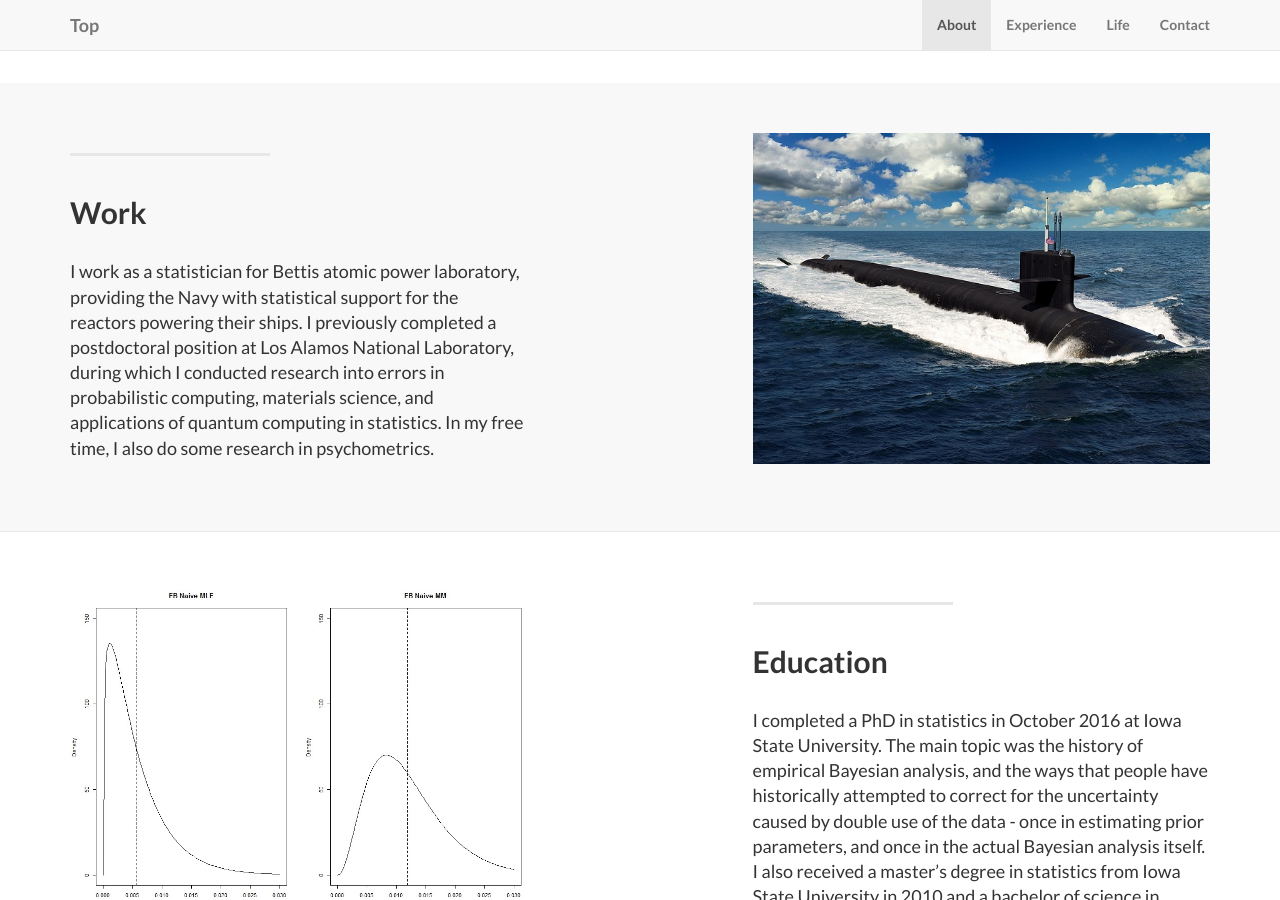
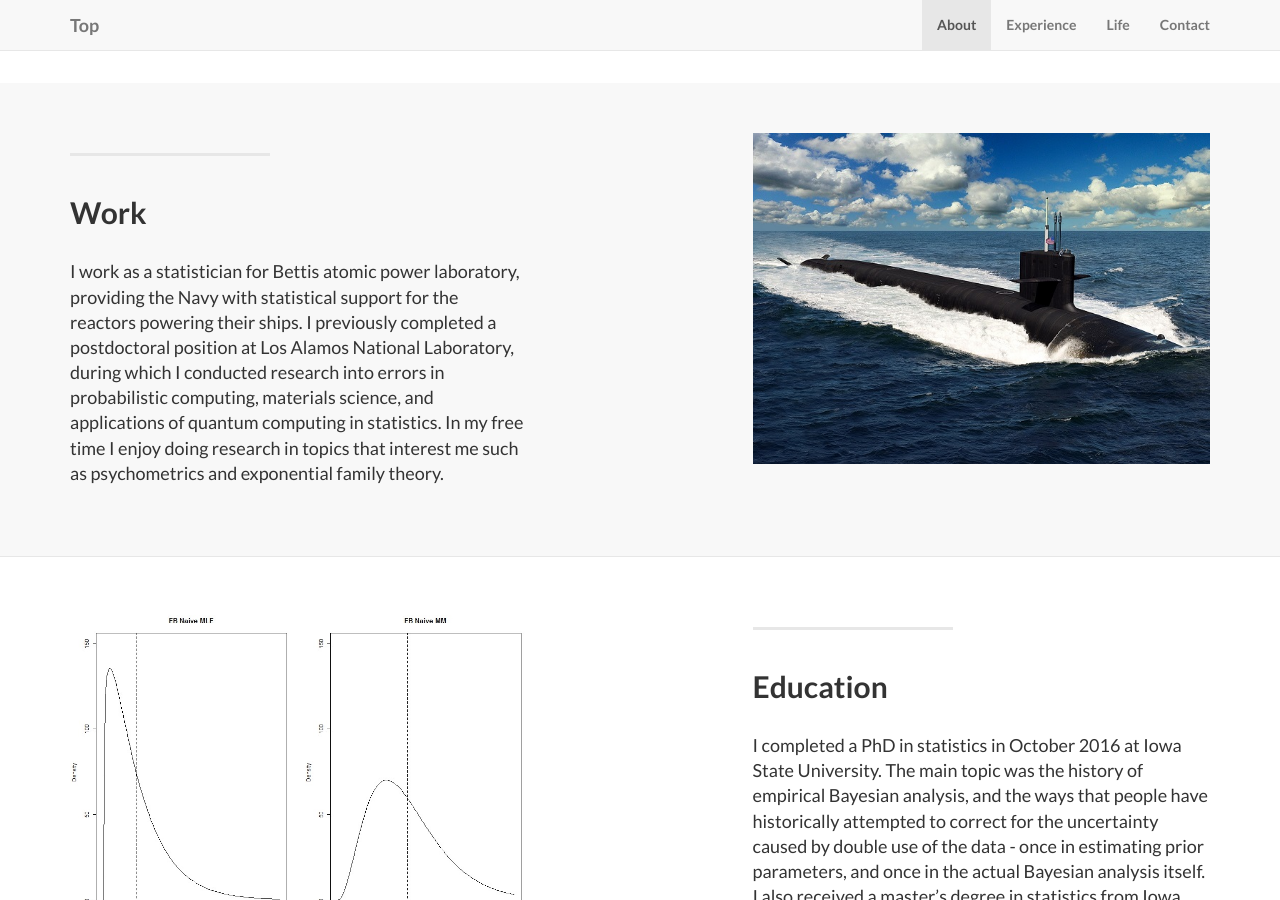
Before and after one commit to rcfoster/rcfoster.github.io, a Jekyll site: the page built from index.html, in a window 1280 px wide and 900 px high, scrolled down 1367 px. Built offline with Jekyll 4.4.1, drawn with Linux system fonts in a browser that asks for light colours.

Commit message:
Minor updates to CV and website
Move JPM article to published, EPM and CSM articles to in press, other
minor updates.

```diff
--- a/_posts/2014-1-1-experience-1.markdown
+++ b/_posts/2014-1-1-experience-1.markdown
@@ -5,4 +5,4 @@ category: experience
 title: Work
 description: |
 ---
-I work as a statistician for Bettis atomic power laboratory, providing the Navy with statistical support for the reactors powering their ships. I previously completed a postdoctoral position at Los Alamos National Laboratory, during which I conducted research into errors in probabilistic computing, materials science, and applications of quantum computing in statistics. In my free time, I also do some research in psychometrics.
+I work as a statistician for Bettis atomic power laboratory, providing the Navy with statistical support for the reactors powering their ships. I previously completed a postdoctoral position at Los Alamos National Laboratory, during which I conducted research into errors in probabilistic computing, materials science, and applications of quantum computing in statistics. In my free time I enjoy doing research in topics that interest me such as psychometrics and exponential family theory.
```
Also changed, not shown: 6 other files.
